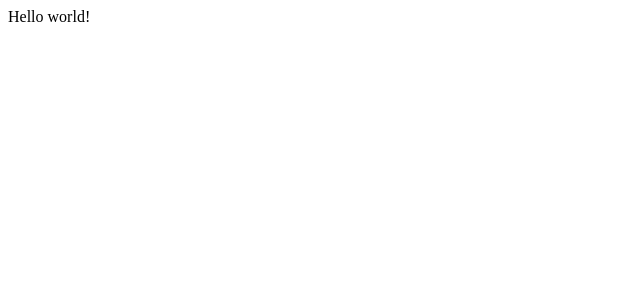
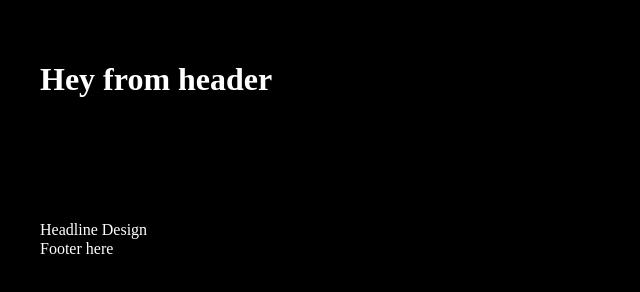
Before and after one commit to matt-baillie/headline-design, a Gatsby site: page / in a window 1280 px wide. Shown: the whole page, without its empty margins (0-640 px from the left). Built offline with nearby package versions, Linux system fonts and the light colour scheme; Gatsby itself is replaced by a stand-in of ours.

Commit message:
First commit

```diff
--- /dev/null
+++ b/components/Footer.js
@@ -0,0 +1,7 @@
+import React from "react"
+
+const Footer = () => {
+  return <div>Footer here</div>
+}
+
+export default Footer
--- /dev/null
+++ b/components/Header.js
@@ -0,0 +1,17 @@
+import React from "react"
+import styled from "styled-components"
+
+const Header = () => {
+  return (
+    <Wrapper>
+      <h1>Hey from header</h1>
+    </Wrapper>
+  )
+}
+const Wrapper = styled.header`
+  height: 10rem;
+
+  /* delete this for the logo height */
+`
+
+export default Header
--- /dev/null
+++ b/components/Layout.js
@@ -0,0 +1,27 @@
+import React from "react"
+import Header from "./Header"
+import Footer from "./Footer"
+import styled from "styled-components"
+import "normalize.css"
+
+const Layout = ({ children }) => {
+  console.log(children)
+  return (
+    <Wrapper>
+      <Header />
+      {children}
+      <Footer />
+    </Wrapper>
+  )
+}
+
+const Wrapper = styled.body`
+  background-color: black;
+  padding: 2.5rem;
+  -webkit-font-smoothing: antialiased;
+  -moz-osx-font-smoothing: grayscale;
+  color: white;
+  min-height: 100vh;
+`
+
+export default Layout
--- a/gatsby-config.js
+++ b/gatsby-config.js
@@ -6,5 +6,5 @@
 
 module.exports = {
   /* Your site config here */
-  plugins: [],
+  plugins: [`gatsby-plugin-styled-components`],
 }
--- a/package.json
+++ b/package.json
@@ -14,9 +14,13 @@
     "test": "echo \"Write tests! -> https://gatsby.dev/unit-testing\" && exit 1"
   },
   "dependencies": {
+    "babel-plugin-styled-components": "^2.0.6",
     "gatsby": "^4.7.2",
+    "gatsby-plugin-styled-components": "^5.9.0",
+    "normalize.css": "^8.0.1",
     "react": "^17.0.1",
-    "react-dom": "^17.0.1"
+    "react-dom": "^17.0.1",
+    "styled-components": "^5.3.3"
   },
   "devDependencies": {
     "prettier": "^2.5.1"
--- a/src/pages/index.js
+++ b/src/pages/index.js
@@ -1,5 +1,6 @@
 import React from "react"
+import Layout from "../../components/Layout"
 
 export default function Home() {
-  return <div>Hello world!</div>
+  return <Layout>Headline Design</Layout>
 }
```
Also changed, not shown: src/pages/404.js (added, +8 -0 lines), 1 other file.
